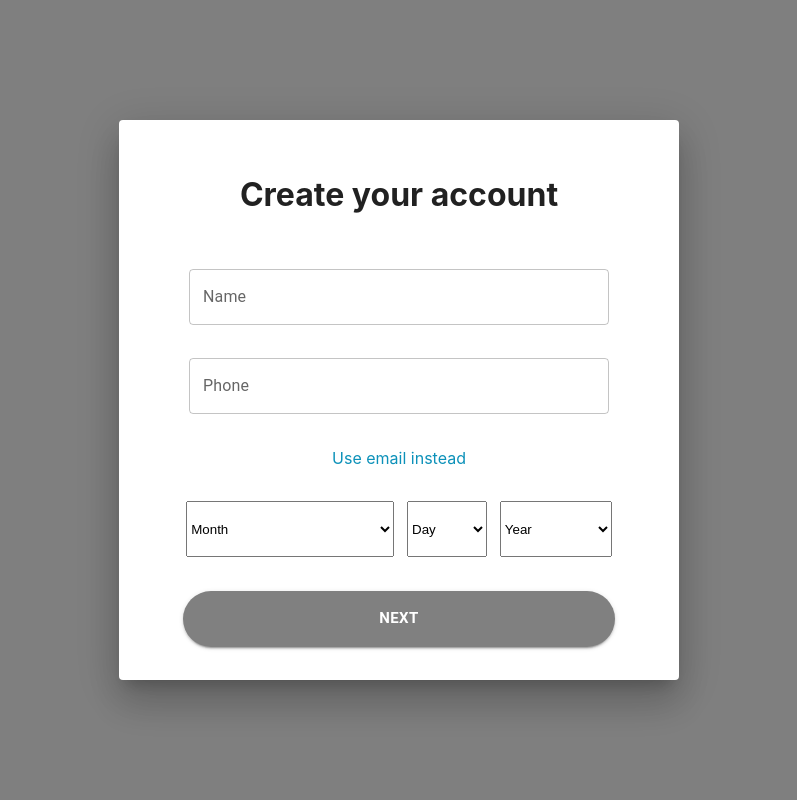
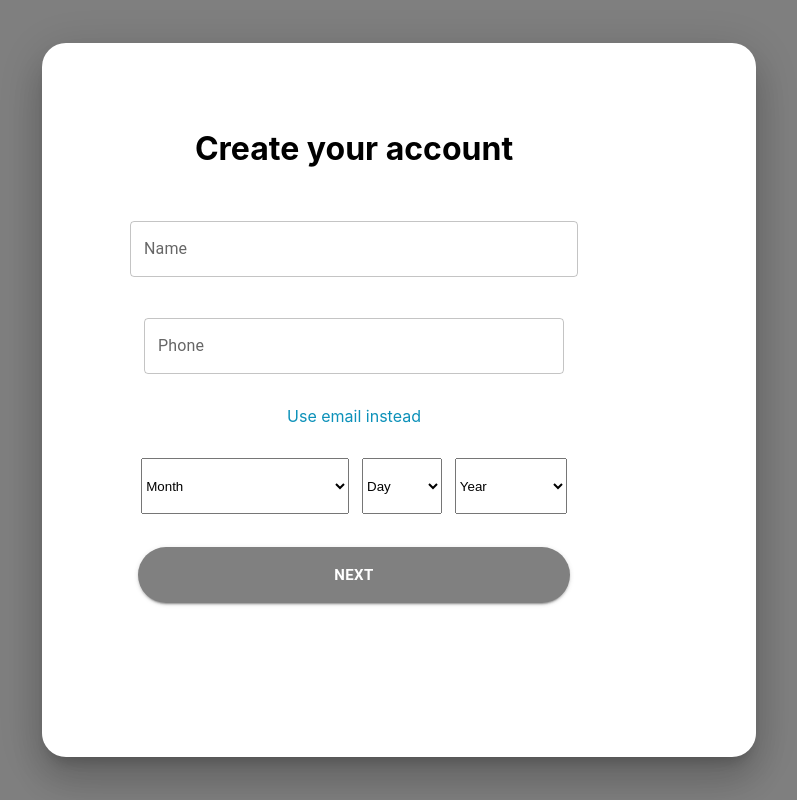
Before and after one commit to Rohit-2012/Twitter-Clone-Project-2-, a React (Create React App) app: page /signUp in a window 1280 px wide. Shown: the whole page, without its empty margins (241-1038 px from the left). Built offline with nearby package versions, Linux system fonts and the light colour scheme.

Commit message:
Signup page using MUI

```diff
--- a/src/App.js
+++ b/src/App.js
@@ -9,7 +9,8 @@ function App() {
   return (
     <div className="App">
       <Routes>
-      <Route path="/" element={<Protected Component = {Home} />} />
+      {/* <Route path="/" element={<Protected Component = {Home} />} /> */}
+      <Route path="/" element={<Home />} />
       <Route path="/signUp" element={<SignUp />} />
       <Route path="/signIn" element={<SignIn />} />
       <Route path="/*" element={<h1>404: Page Not found</h1>} />
--- /dev/null
+++ b/src/components/Modal.jsx
@@ -0,0 +1,37 @@
+import * as React from 'react';
+import Box from '@mui/material/Box';
+// import Button from '@mui/material/Button';
+// import Typography from '@mui/material/Typography';
+import Modal from '@mui/material/Modal';
+
+const style = {
+  position: 'absolute',
+  top: '50%',
+  left: '50%',
+  transform: 'translate(-50%, -50%)',
+  width: 650,
+  height: 650,
+  bgcolor: 'background.paper',
+  borderRadius: 6,
+  boxShadow: 24,
+  p: 4,
+  outline: 0
+};
+
+export default function BasicModal() {
+  const [open, setOpen] = React.useState(true);
+
+  return (
+    <div>
+      <Modal
+        open={open}
+        aria-labelledby="modal-modal-title"
+        aria-describedby="modal-modal-description"
+      >
+        <Box sx={style}>
+
+        </Box>
+      </Modal>
+    </div>
+  );
+}
--- a/src/pages/Home/Home.jsx
+++ b/src/pages/Home/Home.jsx
@@ -1,6 +1,8 @@
+import BasicModal from "../../components/Modal"
 export default function Home() {
     return(
         <div>
+            <BasicModal/>
             <h1>WELCOME TO TWITTER</h1>
         </div>
     )
--- a/src/pages/SignUp/SignUp.jsx
+++ b/src/pages/SignUp/SignUp.jsx
@@ -3,10 +3,27 @@ import Button from '@mui/material/Button';
 import Dialog from "@mui/material/Dialog";
 import useMediaQuery from "@mui/material/useMediaQuery";
 import { useTheme } from "@mui/material/styles";
-import React, { useState } from "react"
+import { useState } from "react"
 import {yearArray, monthArray, dateArray} from '../../utils/constants'
 import style from "./SignUp.module.css";
 
+import * as React from 'react';
+import Box from '@mui/material/Box';
+import Modal from '@mui/material/Modal';
+
+const styles = {
+  position: 'absolute',
+  top: '50%',
+  left: '50%',
+  transform: 'translate(-50%, -50%)',
+  width: 650,
+  height: 650,
+  bgcolor: 'background.paper',
+  borderRadius: 6,
+  boxShadow: 24,
+  p: 4,
+  outline: 0
+};
 
 const SignUp = ()=>{
     const [open, setOpen] = React.useState(true);
@@ -39,17 +56,17 @@ const SignUp = ()=>{
     }
 
 return(
-  <Dialog
-
-      fullScreen={fullScreen}
-      open={open}
-      aria-labelledby="responsive-dialog-title"
-    >
-      <div className={style.maincontainer}>
-
-         <form onSubmit={handleNext} className={style.formBox}>
+  <>
+   <div>
+      <Modal
+        open={open}
+        aria-labelledby="modal-modal-title"
+        aria-describedby="modal-modal-description"
+      >
+        <Box sx={styles}>
+        <form onSubmit={handleNext} className={style.formBox}>
             <h1>Create your account</h1>
-        <TextField id="outlined-basic" label="Name" variant="outlined" sx={{background: 'white', width:'75%'}} value={name} onChange={(e)=>setName(e.target.value)}/>
+        <TextField id="outlined-basic" label="Name" variant="outlined" sx={{background: 'white', width:'80%', height:'4rem'}} value={name} onChange={(e)=>setName(e.target.value)}/>
 
         {toggleEmail?(<TextField id="outlined-basic" label="Email" variant="outlined" sx={{background: 'white', width:'75%'}} value={email} onChange={(e)=>setEmail(e.target.value)} />):(<TextField id="outlined-basic" label="Phone" variant="outlined" sx={{background: 'white', width:'75%'}} value={phone} onChange={(e)=>setPhone(e.target.value)}/>)}
 
@@ -79,10 +96,12 @@ return(
           </span>
         <Button variant="contained" type="submit" size="large" sx={{width:'27rem', height:'3.5rem', backgroundColor:'gray', borderRadius:'5rem', fontWeight:'bold'}}>Next</Button>
     </form>
-      </div>
+        </Box>
+      </Modal>
+    </div>
 
-    </Dialog>
 
+   </>
 )
 }
 
```
